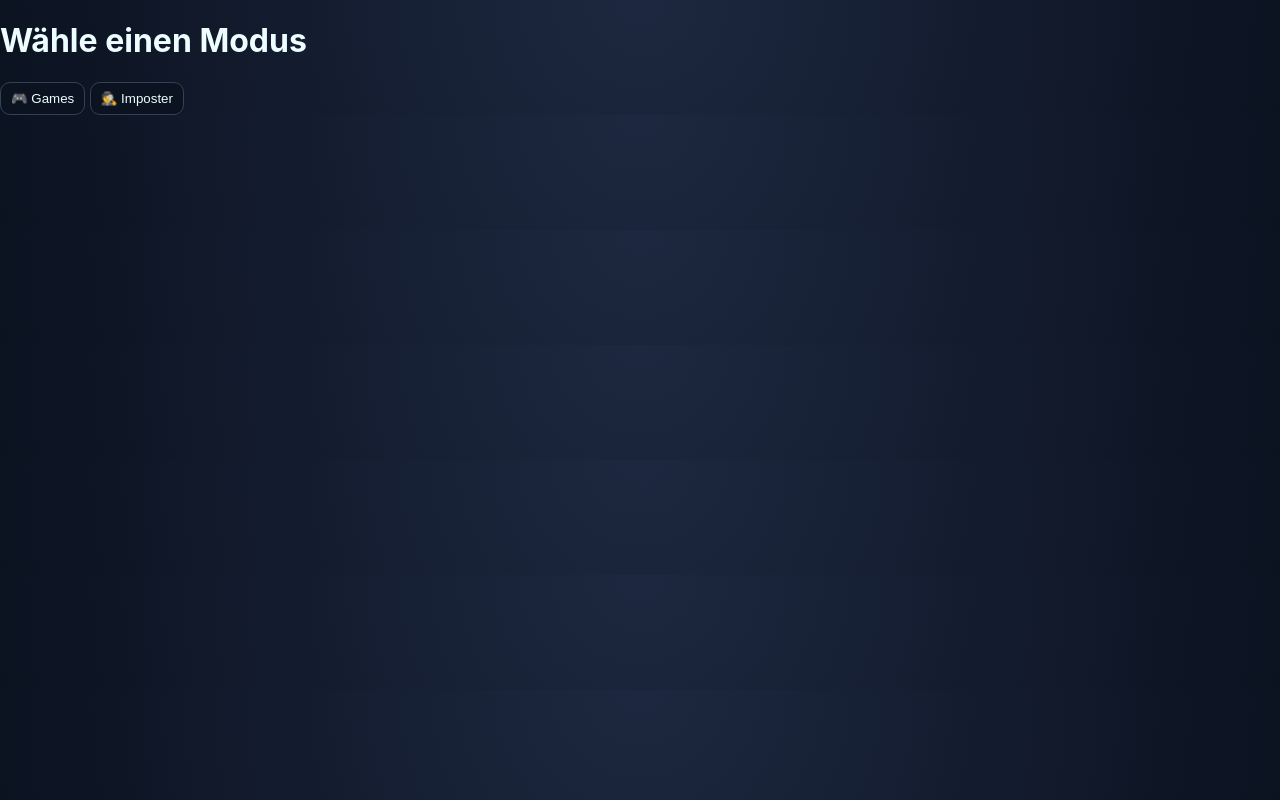
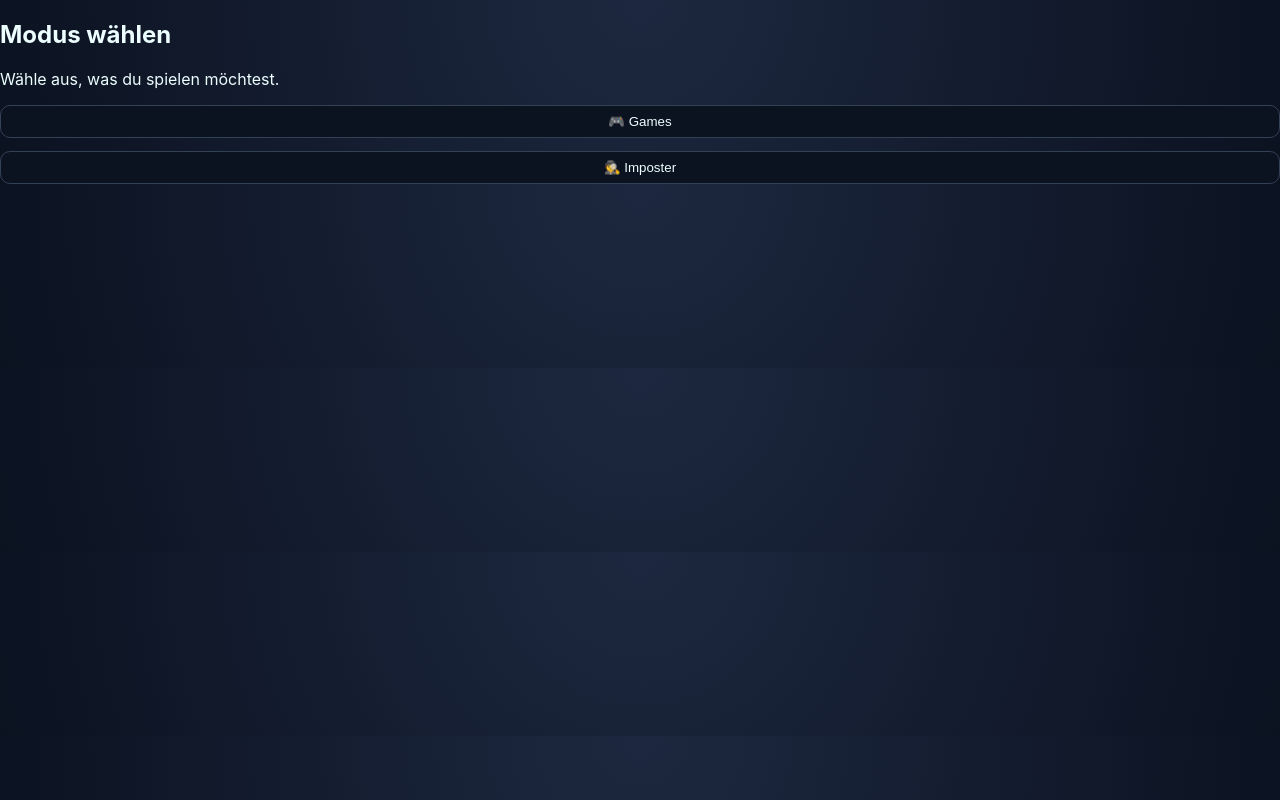
Before and after one commit to Fufi1925/KWJ2K3EOZ3WG5OTNS65R2RL7S4TLS5J3, a website: page public/choose.html in a window 1280 px wide. Drawn offline with Linux system fonts and the light colour scheme; files that its build step writes are made by us from their sources.

Commit message:
Update choose.html

```diff
--- a/public/choose.html
+++ b/public/choose.html
@@ -2,27 +2,34 @@
 <html lang="de">
 <head>
 <meta charset="UTF-8">
-<title>Auswahl</title>
+<title>Modus wählen</title>
 <link rel="stylesheet" href="style.css">
 </head>
 <body>
 
-<div class="container">
-    <h1>Wähle einen Modus</h1>
+<div class="page page-center">
+  <div class="glass-card auth-card">
 
-    <button onclick="goToGames()">🎮 Games</button>
-    <button onclick="goToImposter()">🕵️ Imposter</button>
+    <div class="login-head">
+      <h2>Modus wählen</h2>
+    </div>
+
+    <p class="subtitle">
+      Wähle aus, was du spielen möchtest.
+    </p>
+
+    <div style="display:grid; gap:.8rem; margin-top:1rem;">
+      <button onclick="location.href='games.html'">
+        🎮 Games
+      </button>
+
+      <button class="ghost" onclick="location.href='imposter.html'">
+        🕵️ Imposter
+      </button>
+    </div>
+
+  </div>
 </div>
-
-<script>
-function goToGames() {
-    window.location.href = "games.html";
-}
-
-function goToImposter() {
-    window.location.href = "imposter.html";
-}
-</script>
 
 </body>
 </html>
```
